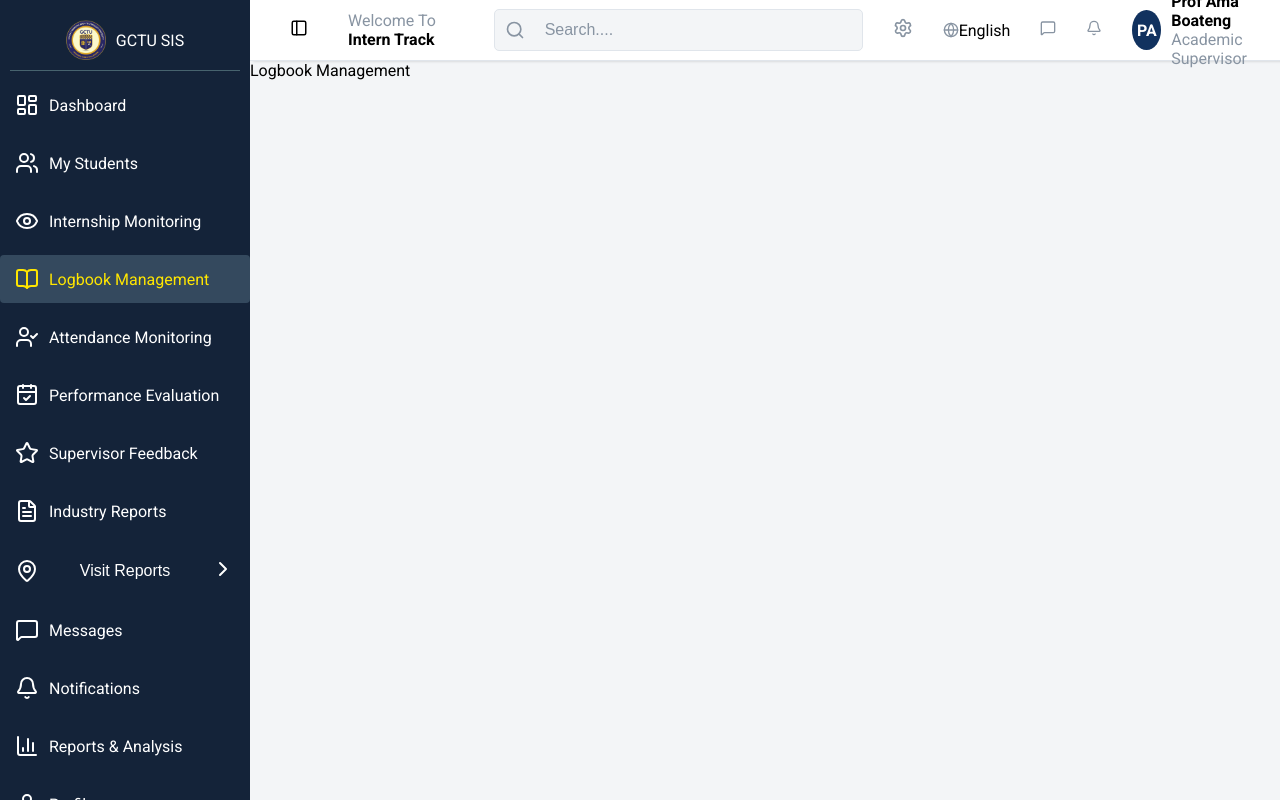
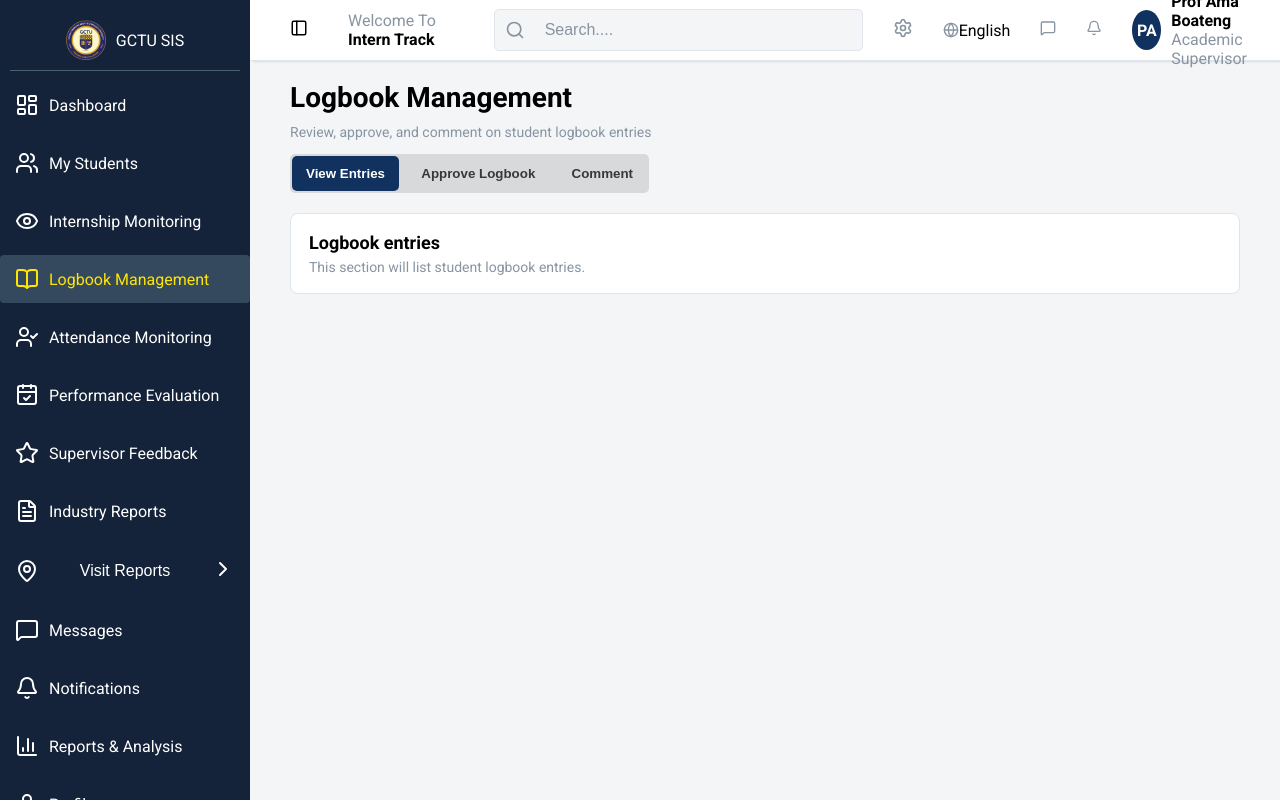
Before and after one commit to Princeaddo1199/GCTU-Student-Internship-System, a React (Vite) app: page /logbook-management in a window 1280 px wide. Built offline with nearby package versions, Linux system fonts and the light colour scheme.

Commit message:
STARTED WORKING ON LOGBOOK MANAGEMENT PAGE
Have started working on logbook management. working on routing and then content of page afterwards

```diff
--- a/src/Pages/LogbookManagement.jsx
+++ b/src/Pages/LogbookManagement.jsx
@@ -1,7 +1,63 @@
-import React from 'react'
+import React, { useState } from "react";
+import "../STYLES/LogbookManagement.css";
 
 export default function LogbookManagement() {
+  const [activeView, setActiveView] = useState("entries"); // "entries" | "reviews" | "reports"
   return (
-    <div>Logbook Management</div>
+    <>
+     <div className="logbookManagementTitle">
+        <h2 className="logbookManagementTitleMain">Logbook Management</h2>
+        <p className="logbookManagementTitleSub">
+          Review, approve, and comment on student logbook entries
+        </p>
+    </div>
+
+    <div className="logbookManagementTabs">
+      <button
+        type="button"
+        className={`logbookTabButton ${activeView === "entries" ? "active" : ""}`}
+        onClick={() => setActiveView("entries")}
+      >
+        View Entries
+      </button>
+      <button
+        type="button"
+        className={`logbookTabButton ${activeView === "reviews" ? "active" : ""}`}
+        onClick={() => setActiveView("reviews")}
+      >
+        Approve Logbook
+      </button>
+      <button
+        type="button"
+        className={`logbookTabButton ${activeView === "reports" ? "active" : ""}`}
+        onClick={() => setActiveView("reports")}
+      >
+        Comment
+      </button>
+    </div>
+
+    {activeView === "entries" ? (
+      <div className="logbookManagementContent">
+        <p className="logbookManagementSectionTitle">Logbook entries</p>
+        <p className="logbookManagementSectionSub">
+          This section will list student logbook entries.
+        </p>
+      </div>
+    ) : activeView === "reviews" ? (
+      <div className="logbookManagementContent">
+        <p className="logbookManagementSectionTitle">Reviews</p>
+        <p className="logbookManagementSectionSub">
+          This section will handle review/approval of submitted logbooks.
+        </p>
+      </div>
+    ) : (
+      <div className="logbookManagementContent">
+        <p className="logbookManagementSectionTitle">Reports</p>
+        <p className="logbookManagementSectionSub">
+          This section will show summaries and downloadable reports.
+        </p>
+      </div>
+    )}
+    </>
   )
 }
--- /dev/null
+++ b/src/STYLES/LogbookManagement.css
@@ -0,0 +1,65 @@
+/* Logbook Management page styles (moved from InternshipMonitoring.css) */
+
+.logbookManagementTitle {
+  padding: 20px 40px 0px 40px;
+}
+
+.logbookManagementTitleMain {
+  margin-bottom: 10px;
+  font-size: 28px;
+  font-weight: 700;
+}
+
+.logbookManagementTitleSub {
+  font-size: 14px;
+  font-weight: 500;
+  color: #8894a2;
+}
+
+.logbookManagementTabs {
+  margin: 14px 40px 0px 40px;
+  display: flex;
+  justify-content: space-between;
+  gap: 1px;
+  flex-wrap: wrap;
+  width: 355px;
+  padding: 2px;
+  border-radius: 5px;
+  background-color: #d7d9da;
+}
+
+.logbookTabButton {
+  padding: 10px 14px;
+  border-radius: 5px;
+  border: none;
+  outline: none;
+  background-color: #d7d9da;
+  color: #383838;
+  font-weight: 600;
+  cursor: pointer;
+}
+
+.logbookTabButton.active {
+  background-color: #11325f;
+  color: #ffffff;
+}
+
+.logbookManagementContent {
+  margin: 20px 40px 20px 40px;
+  padding: 18px;
+  background: #ffffff;
+  border: 1px solid #e0e5eb;
+  border-radius: 8px;
+}
+
+.logbookManagementSectionTitle {
+  margin: 0 0 6px 0;
+  font-size: 18px;
+  font-weight: 700;
+}
+
+.logbookManagementSectionSub {
+  margin: 0;
+  font-size: 14px;
+  color: #8894a2;
+}
```
